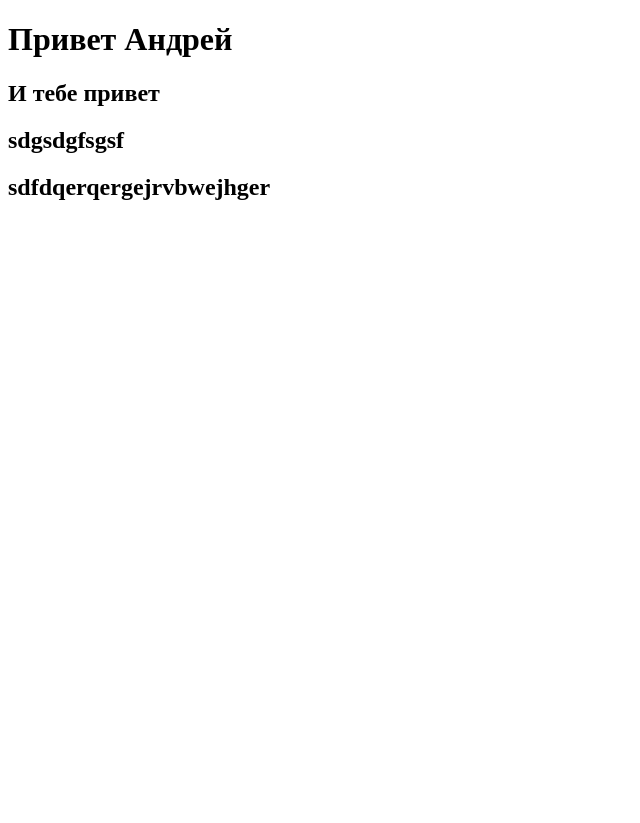
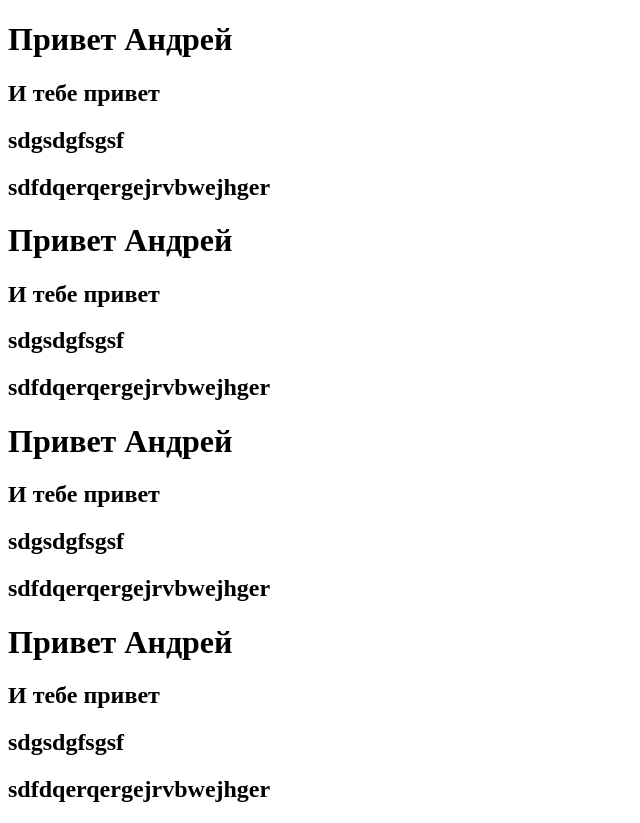
Before and after one commit to evgeniy270894/test, a plain HTML site: page index.html in a window 1280 px wide. Shown: the whole page, without its empty margins (0-640 px from the left). Before the commit the page ends 800 px from the top, so only its background shows below. Drawn offline with Linux system fonts and the light colour scheme.

Commit message:
add huiny

```diff
--- a/index.html
+++ b/index.html
@@ -11,5 +11,22 @@
 <h2>sdgsdgfsgsf</h2>
 <h2>sdfdqerqergejrvbwejhger</h2>
 
+<h1>Привет Андрей</h1>
+<h2>И тебе привет</h2>
+<h2>sdgsdgfsgsf</h2>
+<h2>sdfdqerqergejrvbwejhger</h2>
+<h1>Привет Андрей</h1>
+<h2>И тебе привет</h2>
+<h2>sdgsdgfsgsf</h2>
+<h2>sdfdqerqergejrvbwejhger</h2>
+<h1>Привет Андрей</h1>
+<h2>И тебе привет</h2>
+<h2>sdgsdgfsgsf</h2>
+<h2>sdfdqerqergejrvbwejhger</h2>
+
+
+<script>
+
+</script>
 </body>
 </html>
```
